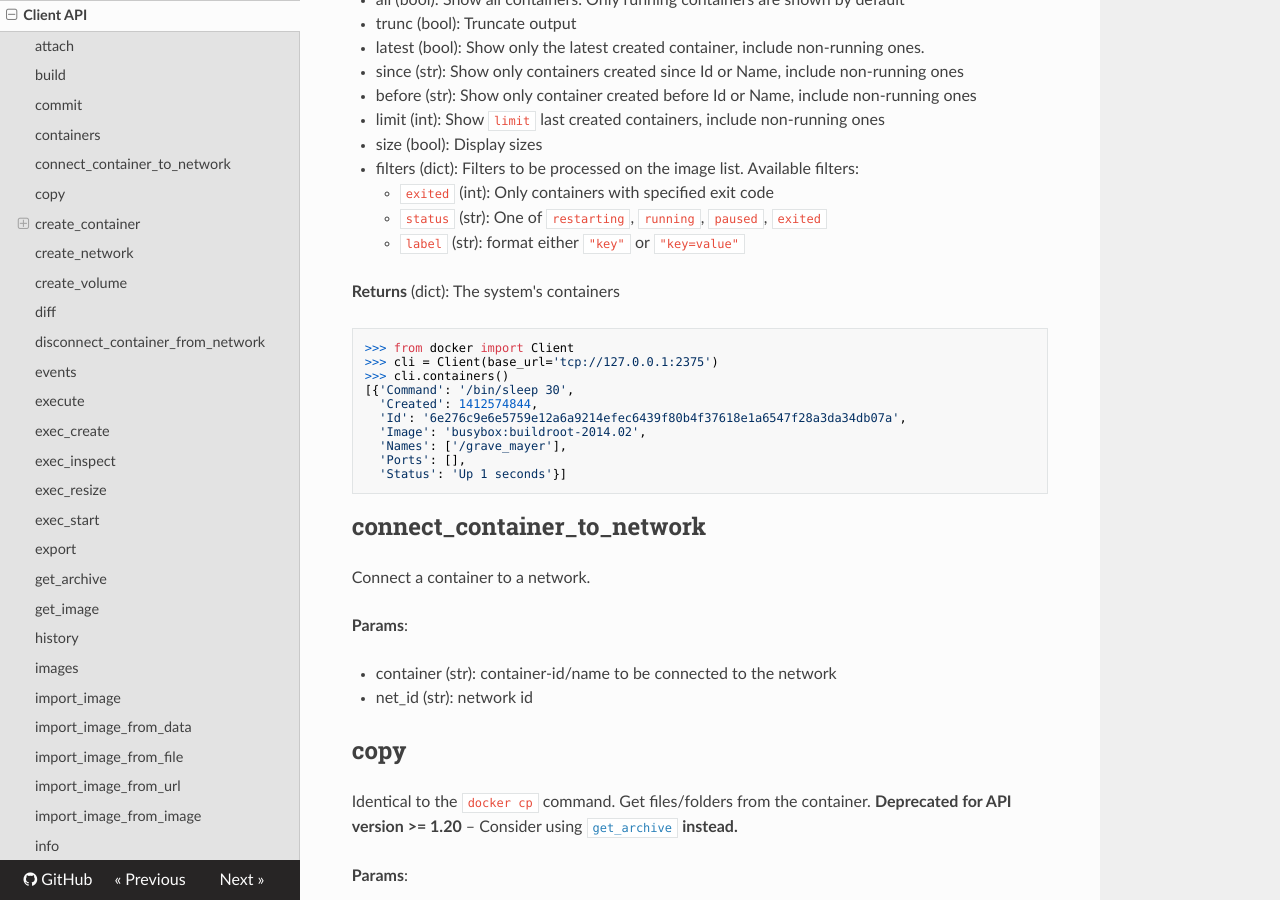
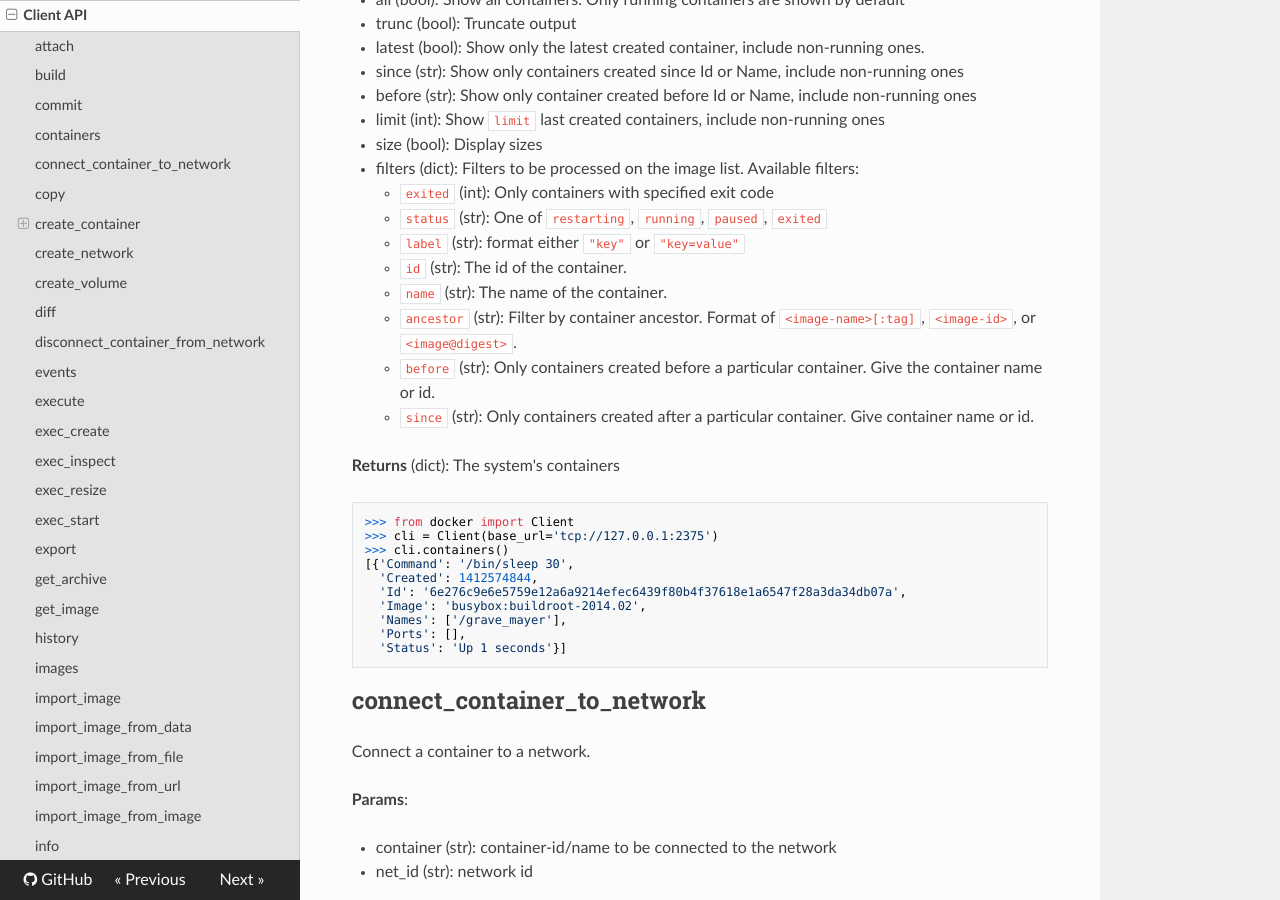
Before and after one commit to docker/docker-py, an MkDocs documentation site: the page built from docs/api.md, in a window 1280 px wide and 900 px high, scrolled down 2842 px. Built offline with MkDocs 1.6.1, drawn with Linux system fonts in a browser that asks for light colours; nearby versions of some CDN libraries; old or Windows-style settings are respelled for this version of MkDocs.

Commit message:
Added extra filtering options to containers command in ClientAPI
Signed-off-by: Joir-dan Gumbs <jdagumbs@gmail.com>
Signed-off-by: Joir-dan Gumbs <jgumbs@us.ibm.com>

```diff
--- a/docs/api.md
+++ b/docs/api.md
@@ -148,6 +148,11 @@ non-running ones
     - `exited` (int): Only containers with specified exit code
     - `status` (str): One of `restarting`, `running`, `paused`, `exited`
     - `label` (str): format either `"key"` or `"key=value"`
+    - `id` (str): The id of the container.
+    - `name` (str): The name of the container.
+    - `ancestor` (str): Filter by container ancestor. Format of `<image-name>[:tag]`, `<image-id>`, or `<image@digest>`.
+    - `before` (str): Only containers created before a particular container. Give the container name or id.
+    - `since` (str): Only containers created after a particular container. Give container name or id.
 
 **Returns** (dict): The system's containers
 
```
